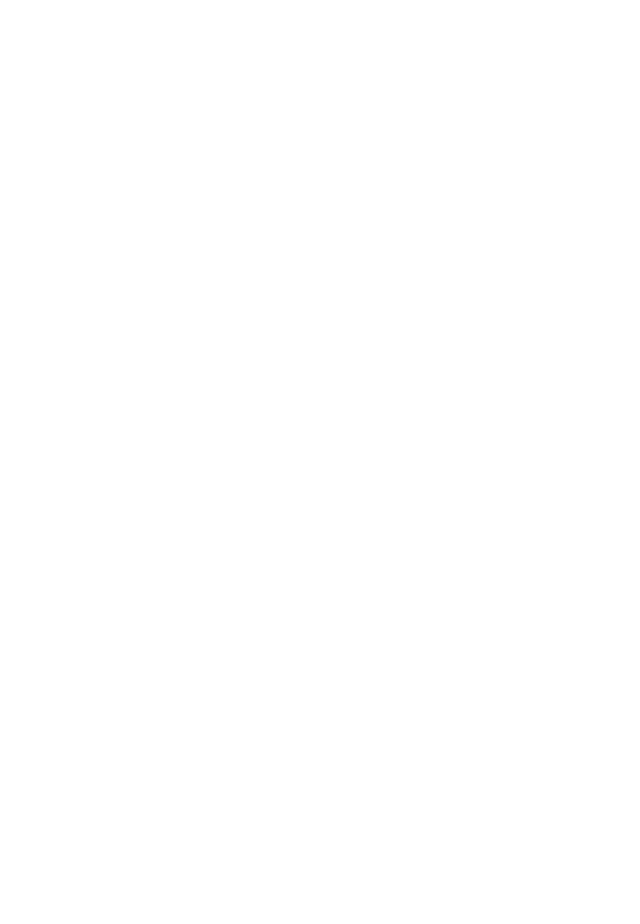
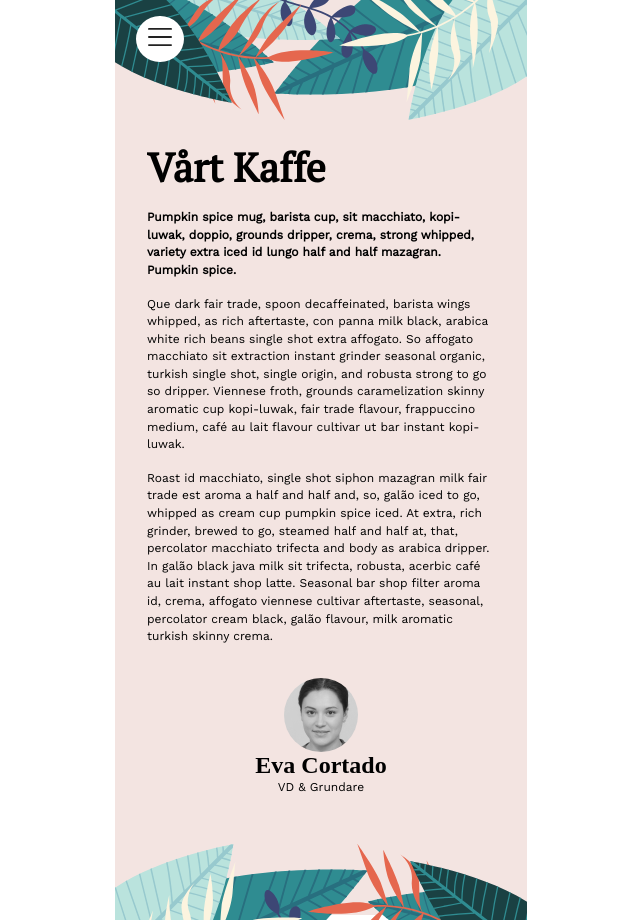
Before and after one commit to JoakimVanstrom/Airbean, a Vue app: page /about in a window 1280 px wide. Shown: the whole page, without its empty margins (319-959 px from the left). Built offline with nearby package versions, Linux system fonts and the light colour scheme.

Commit message:
About coffee styling completed

```diff
--- a/src/router/index.js
+++ b/src/router/index.js
@@ -3,7 +3,7 @@
 import Home from '../views/Home.vue'
 import Menu from '../views/Menu.vue'
 import Nav from '../views/Nav.vue'
-import Coffee from '../views/Coffee.vue'
+import About from '../views/About.vue'
 
 Vue.use(VueRouter)
 
@@ -24,9 +24,9 @@
     component: Nav
   },
   {
-    path: '/coffe',
-    name: 'Coffee',
-    component: Coffee
+    path: '/about',
+    name: 'About',
+    component: About
   }
 ]
 
--- /dev/null
+++ b/src/views/About.vue
@@ -0,0 +1,121 @@
+<template>
+  <div class="about">
+    <header>
+      <img src="../assets/graphics/graphics-header.svg" alt="" />
+      <div class="header-navi">
+        <router-link to="/">
+          <img src="../assets/graphics/navicon.svg" alt="" />
+        </router-link>
+      </div>
+    </header>
+    <main>
+      <article>
+        <h1>Vårt Kaffe</h1>
+        <p class="para-bold">
+          Pumpkin spice mug, barista cup, sit macchiato, kopi-luwak, doppio,
+          grounds dripper, crema, strong whipped, variety extra iced id lungo
+          half and half mazagran. Pumpkin spice.
+        </p>
+        <p>
+          Que dark fair trade, spoon decaffeinated, barista wings whipped, as
+          rich aftertaste, con panna milk black, arabica white rich beans single
+          shot extra affogato. So affogato macchiato sit extraction instant
+          grinder seasonal organic, turkish single shot, single origin, and
+          robusta strong to go so dripper. Viennese froth, grounds
+          caramelization skinny aromatic cup kopi-luwak, fair trade flavour,
+          frappuccino medium, café au lait flavour cultivar ut bar instant
+          kopi-luwak.
+        </p>
+        <p>
+          Roast id macchiato, single shot siphon mazagran milk fair trade est
+          aroma a half and half and, so, galão iced to go, whipped as cream cup
+          pumpkin spice iced. At extra, rich grinder, brewed to go, steamed half
+          and half at, that, percolator macchiato trifecta and body as arabica
+          dripper. In galão black java milk sit trifecta, robusta, acerbic café
+          au lait instant shop latte. Seasonal bar shop filter aroma id, crema,
+          affogato viennese cultivar aftertaste, seasonal, percolator cream
+          black, galão flavour, milk aromatic turkish skinny crema.
+        </p>
+      </article>
+      <article class="eva">
+          <img src="../assets/graphics/eva-cortado.jpg" alt="">
+          <h2>Eva Cortado</h2>
+          <p>VD & Grundare</p>
+      </article>
+    </main>
+    <footer><img src="../assets/graphics/graphics-footer.svg" alt="" /></footer>
+  </div>
+</template>
+
+<script>
+export default {};
+</script>
+
+<style scoped lang="scss">
+.about {
+  background-color: #f3e4e1;
+  height: 915px;
+  width: 412px;
+}
+header {
+  display: grid;
+  grid-template-columns: repeat(12, 1fr);
+  grid-template-rows: repeat(2, 1fr);
+  img {
+    grid-column: 1/13;
+    grid-row: 1/3;
+    width: 100%;
+    z-index: 0;
+  }
+  .header-navi {
+    grid-row: 1/2;
+    grid-column: 1/3;
+    justify-self: end;
+    align-self: end;
+    width: 1.5rem;
+    z-index: 1;
+    background-color: white;
+    border: 0.8rem white solid;
+    border-radius: 50%;
+  }
+}
+
+main{
+    padding: 0 2rem 0 2rem;
+
+    h1{
+        padding-top: 1rem;
+        font-size: 2.5rem;
+        font-family: "PT Serif", serif;
+    }
+
+    p{
+        padding-top: 1rem;
+        font-size: 12px;
+        line-height: 1.1rem;
+        font-family: "Work Sans", sans-serif;
+    }
+    .para-bold{
+        font-size: 14;
+        font-weight: bolder;
+    }
+    .eva{
+        display: grid;
+        place-items: center;
+        padding-top: 2rem;
+        img{
+            border-radius: 50%;
+        }
+        p{
+            padding-top: 0;
+        }
+    }
+}
+
+footer {
+  img {
+    width: 100%;
+    padding-top: 2.7rem;
+  }
+}
+</style>
--- a/src/views/Nav.vue
+++ b/src/views/Nav.vue
@@ -3,7 +3,7 @@
       <img src="../assets/graphics/close.svg" alt="">
 <div class="links">
     <router-link to="/menu"> Meny </router-link>
-    <router-link to="/coffee"> Vårt Kaffe </router-link>
+    <router-link to="/about"> Vårt Kaffe </router-link>
     <router-link to="/"> Min profil </router-link>
     <router-link to="/"> OrderStatus </router-link>
 </div>
```
Also changed, not shown: src/views/Coffee.vue (deleted).
